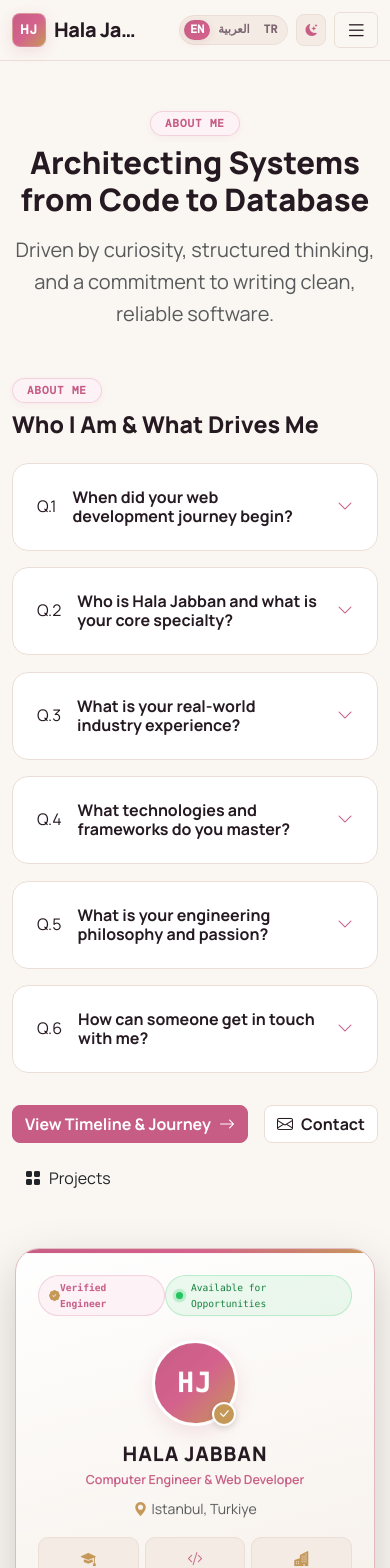
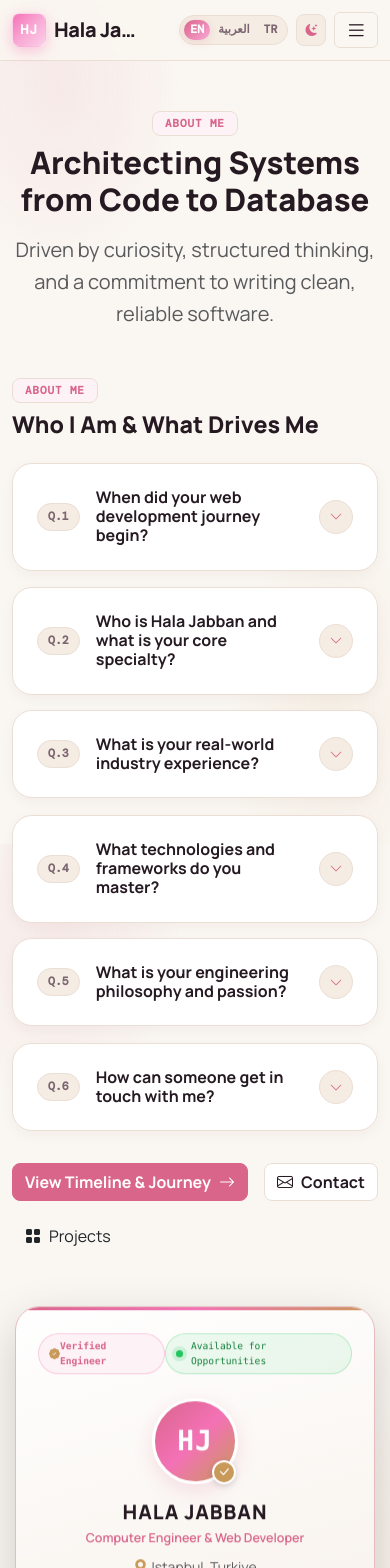
Before and after one commit to halajabbanER/MyProtfolio, a React (Vite) app: page /#/about in a window 390 px wide. Shown: the top 1568 px of the page. Built offline with nearby package versions, Linux system fonts and the light colour scheme.

Commit message:
feat(ui): refine soft light pastel pink canvas, hero floating credentials, polished ambient glow and identity card

```diff
--- a/src/App.css
+++ b/src/App.css
@@ -10,24 +10,25 @@
   /* ============================================================
      SOFT PASTEL BLUSH PINK & WARM LUXURY BEIGE (زهري كاشف وبيج فخم) - LIGHT MODE
      ============================================================ */
-  --bg-app: #FAF6F1;          /* Warm luxury beige / alabaster */
-  --bg-card: #FFFFFF;         /* Crisp clean white */
-  --bg-subtle: #F4ECE4;       /* Warm champagne sand */
+  --bg-app: #FAF6F1;          /* Warm luxury alabaster / beige canvas */
+  --bg-card: #FFFFFF;         /* Pure crisp white card background */
+  --bg-subtle: #F5ECE3;       /* Warm champagne sand background */
   --bg-glass: rgba(250, 246, 241, 0.94);
 
   --text-ink: #261A22;        /* Deep espresso plum / warm charcoal */
-  --text-muted: #7A6570;      /* Soft cashmere taupe */
-  --border-color: #EBDED6;    /* Soft delicate warm beige-rose border */
+  --text-muted: #7A6570;      /* Elegant soft cashmere taupe */
+  --border-color: #EBDED4;    /* Soft delicate warm beige-rose border */
 
   /* Soft Pastel Blush Pink (زهري كاشف) Primary & Accents */
-  --teal-primary: #C75D85;    /* Delicate dusty rose / pastel blush pink */
-  --teal-hover: #B54C74;      /* Refined soft rose hover */
-  --teal-subtle: #FDF2F6;     /* Delicate petal blush (as praised in Image 4!) */
-  --teal-glow: rgba(199, 93, 133, 0.16);
-
-  /* Warm Beige / Champagne (بيج فخم) Accent */
-  --coral-accent: #C59858;    /* Warm metallic champagne gold / beige */
-  --coral-subtle: #FBF4EB;    /* Warm cream latte */
+  --teal-primary: #D9658B;    /* Luminous delicate pastel blush pink */
+  --teal-hover: #C55379;      /* Refined soft rose hover */
+  --teal-subtle: #FDF2F5;     /* Delicate petal blush (soft & easy on eyes) */
+  --teal-border: #F5D3DF;     /* Soft pastel pink border */
+  --teal-glow: rgba(217, 101, 139, 0.18);
+
+  /* Warm Luxury Beige / Champagne (بيج فخم) Accent */
+  --coral-accent: #C89958;    /* Warm metallic champagne gold / beige */
+  --coral-subtle: #FAF2E8;    /* Delicate cream latte */
 
   --shadow-sm: 0 4px 14px rgba(44, 24, 38, 0.04);
   --shadow-md: 0 12px 30px rgba(44, 24, 38, 0.07);
@@ -43,22 +44,23 @@
   /* ============================================================
      SOFT PASTEL BLUSH PINK & WARM LUXURY BEIGE - DARK MODE
      ============================================================ */
-  --bg-app: #130D14;          /* Deep warm dark plum noir */
-  --bg-card: #1D141F;         /* Deep plum velvet noir */
-  --bg-subtle: #271A29;       /* Dark warm aubergine */
-  --bg-glass: rgba(29, 20, 31, 0.94);
+  --bg-app: #140C14;          /* Deep warm plum-obsidian noir */
+  --bg-card: #1E121E;         /* Deep plum velvet noir */
+  --bg-subtle: #291828;       /* Dark warm aubergine */
+  --bg-glass: rgba(30, 18, 30, 0.94);
 
   --text-ink: #FAF4EF;        /* Warm ivory cream */
-  --text-muted: #B8A2AF;      /* Muted warm almond rose-beige */
-  --border-color: #3D263C;    /* Warm rose-gold obsidian */
+  --text-muted: #BBA3AF;      /* Muted warm almond rose-beige */
+  --border-color: #3E243A;    /* Warm rose-gold obsidian */
 
   /* Soft Pastel Blush Pink (زهري كاشف) Primary & Accents */
-  --teal-primary: #F2A1C2;    /* Luminous soft pastel blush pink */
-  --teal-hover: #E88BAF;      /* Soft vibrant blush */
-  --teal-subtle: rgba(242, 161, 194, 0.12); /* Subtle dark petal tint */
-  --teal-glow: rgba(242, 161, 194, 0.22);
-
-  /* Warm Beige / Champagne (بيج فخم) Accent */
+  --teal-primary: #F7A2C0;    /* Luminous soft pastel blush pink */
+  --teal-hover: #EF8DB0;      /* Soft vibrant petal */
+  --teal-subtle: rgba(247, 162, 192, 0.12); /* Subtle dark petal tint */
+  --teal-border: rgba(247, 162, 192, 0.25);
+  --teal-glow: rgba(247, 162, 192, 0.25);
+
+  /* Warm Luxury Beige / Champagne (بيج فخم) Accent */
   --coral-accent: #E6C594;    /* Luminous champagne gold / beige */
   --coral-subtle: #3A2B1C;    /* Warm dark champagne sand */
 
@@ -81,7 +83,17 @@
 .portfolio-app {
   min-height: 100vh;
   background-color: var(--bg-app);
+  background-image:
+    radial-gradient(ellipse 65% 45% at 15% 10%, rgba(217, 101, 139, 0.09), transparent 48%),
+    radial-gradient(ellipse 55% 50% at 85% 85%, rgba(200, 153, 88, 0.08), transparent 48%);
+  background-attachment: fixed;
   color: var(--text-ink);
+}
+
+[data-theme='dark'] .portfolio-app {
+  background-image:
+    radial-gradient(ellipse 65% 45% at 15% 10%, rgba(247, 162, 192, 0.09), transparent 48%),
+    radial-gradient(ellipse 55% 50% at 85% 85%, rgba(230, 197, 148, 0.06), transparent 48%);
 }
 
 .text-ink {
@@ -97,13 +109,13 @@
 }
 
 .text-teal-gradient {
-  background: linear-gradient(135deg, var(--teal-primary) 0%, #D4628D 50%, var(--coral-accent) 100%);
+  background: linear-gradient(135deg, var(--teal-primary) 0%, #E87E9F 50%, var(--coral-accent) 100%);
   -webkit-background-clip: text;
   -webkit-text-fill-color: transparent;
 }
 
 .text-coral-gradient {
-  background: linear-gradient(135deg, var(--coral-accent) 0%, #E6C594 50%, #F5D0A9 100%);
+  background: linear-gradient(135deg, var(--coral-accent) 0%, #D8A468 50%, var(--teal-primary) 100%);
   -webkit-background-clip: text;
   -webkit-text-fill-color: transparent;
 }
@@ -167,7 +179,7 @@
 
 .transition-card:hover {
   transform: translateY(-6px);
-  box-shadow: 0 14px 30px rgba(8, 124, 112, 0.16), 0 0 14px rgba(6, 182, 212, 0.14) !important;
+  box-shadow: 0 14px 30px var(--teal-glow), 0 0 14px var(--teal-glow) !important;
   border-color: var(--teal-primary) !important;
 }
 
@@ -191,43 +203,135 @@
   }
 }
 
+.credential-ribbon-pill {
+  background: var(--bg-card);
+  color: var(--text-ink);
+  font-family: var(--font-mono);
+  font-size: 12px;
+  font-weight: 600;
+  padding: 8px 16px;
+  border-radius: 9999px;
+  border: 1px solid var(--border-color);
+  box-shadow: var(--shadow-sm);
+  transition: all 0.25s ease;
+  display: inline-flex;
+  align-items: center;
+}
+
+.credential-ribbon-pill:hover {
+  border-color: var(--teal-primary);
+  transform: translateY(-2px);
+  box-shadow: 0 6px 18px var(--teal-glow);
+}
+
 .qa-card {
   background-color: var(--bg-card);
-  border-color: var(--border-color) !important;
+  border: 1.5px solid var(--border-color) !important;
+  border-radius: var(--radius-lg) !important;
   overflow: hidden;
+  transition: all 0.3s cubic-bezier(0.22, 1, 0.36, 1);
+  box-shadow: var(--shadow-sm);
+}
+
+.qa-card:hover {
+  border-color: rgba(217, 101, 139, 0.4) !important;
+  transform: translateY(-2px);
+  box-shadow: 0 8px 24px var(--teal-glow);
+}
+
+.qa-card.is-open {
+  border-color: var(--teal-primary) !important;
+  box-shadow: 0 12px 32px var(--teal-glow);
+  background: linear-gradient(180deg, var(--bg-card) 0%, var(--teal-subtle) 100%);
+  border-inline-start: 4px solid var(--teal-primary) !important;
+}
+
+.qa-icon-bubble {
+  width: 38px;
+  height: 38px;
+  border-radius: 10px;
+  background: var(--teal-subtle);
+  border: 1px solid rgba(217, 101, 139, 0.2);
+  display: grid;
+  place-items: center;
+  font-size: 16px;
+  flex-shrink: 0;
+  transition: all 0.25s ease;
+}
+
+.qa-card.is-open .qa-icon-bubble {
+  background: var(--teal-primary);
+  color: #ffffff !important;
+  border-color: var(--teal-primary);
+}
+
+.qa-card.is-open .qa-icon-bubble i {
+  color: #ffffff !important;
+}
+
+.qa-badge-q {
+  font-family: var(--font-mono);
+  font-size: 11.5px;
+  font-weight: 700;
+  padding: 4px 10px;
+  border-radius: 9999px;
+  background: var(--bg-subtle);
+  color: var(--text-muted);
+  border: 1px solid var(--border-color);
+  transition: all 0.25s ease;
+}
+
+.qa-card.is-open .qa-badge-q {
+  background: var(--teal-primary);
+  color: #ffffff;
+  border-color: var(--teal-primary);
 }
 
 .qa-question {
   color: var(--text-ink);
   cursor: pointer;
   min-height: 74px;
+  transition: background-color 0.25s ease;
 }
 
 .qa-question:hover {
-  background-color: var(--bg-subtle);
+  background-color: rgba(217, 101, 139, 0.04);
 }
 
 .qa-question:focus-visible {
-  outline: 3px solid rgba(6, 182, 212, 0.35);
+  outline: 3px solid var(--teal-glow);
   outline-offset: -3px;
 }
 
 .qa-chevron {
+  width: 34px;
+  height: 34px;
+  border-radius: 50%;
+  background: var(--bg-subtle);
+  border: 1px solid var(--border-color);
+  display: grid;
+  place-items: center;
   color: var(--teal-primary);
-  transition: transform 0.25s ease;
+  font-size: 13px;
+  transition: transform 0.3s cubic-bezier(0.34, 1.56, 0.64, 1), background-color 0.25s ease, color 0.25s ease;
+  flex-shrink: 0;
 }
 
 .qa-chevron.is-open {
   transform: rotate(180deg);
+  background: var(--teal-primary);
+  color: #ffffff;
+  border-color: var(--teal-primary);
 }
 
 .qa-answer {
-  border-top: 1px solid var(--border-color);
-  animation: qa-answer-reveal 0.25s ease-out;
+  border-top: 1px solid rgba(217, 101, 139, 0.15);
+  animation: qa-answer-reveal 0.3s cubic-bezier(0.22, 1, 0.36, 1);
+  padding: 1.25rem 1.5rem 1.5rem;
 }
 
 @keyframes qa-answer-reveal {
-  from { opacity: 0; transform: translateY(-6px); }
+  from { opacity: 0; transform: translateY(-8px); }
   to { opacity: 1; transform: translateY(0); }
 }
 
@@ -356,25 +460,25 @@
   width: 38px;
   height: 38px;
   border-radius: var(--radius-sm);
-  background: linear-gradient(135deg, var(--teal-primary) 0%, #D4628D 50%, var(--coral-accent) 100%);
+  background: linear-gradient(135deg, #F472B6 0%, #F9A8D4 50%, #FBCFE8 100%);
   color: #ffffff;
   font-family: var(--font-mono);
   font-size: 13px;
   font-weight: 700;
   letter-spacing: 0.05em;
-  box-shadow: 0 4px 14px var(--teal-glow);
-  border: 1px solid rgba(255, 255, 255, 0.25);
+  box-shadow: 0 4px 14px rgba(244, 114, 182, 0.4);
+  border: 1px solid rgba(255, 255, 255, 0.35);
   transition: all 0.35s cubic-bezier(0.34, 1.56, 0.64, 1);
   position: relative;
 }
 
 .navbar-brand:hover .logo-box {
-  background: linear-gradient(135deg, var(--teal-hover) 0%, var(--teal-primary) 50%, var(--coral-accent) 100%);
+  background: linear-gradient(135deg, #EC4899 0%, #F472B6 50%, #FBCFE8 100%);
   background-size: 200% 200%;
   animation: gradientShift 2.5s ease infinite;
   color: #ffffff;
   transform: scale(1.14) rotate(-6deg);
-  box-shadow: 0 8px 24px var(--teal-glow), 0 0 16px rgba(197, 152, 88, 0.3);
+  box-shadow: 0 8px 24px rgba(244, 114, 182, 0.55), 0 0 16px rgba(251, 207, 232, 0.4);
 }
 
 .brand-name {
@@ -383,11 +487,11 @@
 }
 
 .navbar-brand:hover .brand-name {
-  background: linear-gradient(135deg, var(--teal-primary) 0%, #D4628D 50%, var(--coral-accent) 100%);
+  background: linear-gradient(135deg, #EC4899 0%, #F472B6 50%, #F9A8D4 100%);
   -webkit-background-clip: text;
   -webkit-text-fill-color: transparent;
   transform: translateX(3px);
-  filter: drop-shadow(0 2px 8px var(--teal-glow));
+  filter: drop-shadow(0 2px 8px rgba(244, 114, 182, 0.25));
 }
 
 @keyframes gradientShift {
@@ -413,14 +517,14 @@
 
 .custom-nav-link:hover {
   color: var(--teal-primary) !important;
-  background: linear-gradient(135deg, var(--teal-subtle) 0%, rgba(56, 189, 248, 0.15) 60%, rgba(217, 119, 6, 0.1) 100%);
-  box-shadow: 0 4px 14px rgba(8, 124, 112, 0.2);
+  background: linear-gradient(135deg, var(--teal-subtle) 0%, rgba(249, 168, 212, 0.2) 60%, rgba(253, 232, 237, 0.3) 100%);
+  box-shadow: 0 4px 14px rgba(244, 114, 182, 0.15);
   transform: translateY(-2px);
 }
 
 .custom-nav-link.active {
   color: var(--teal-primary) !important;
-  background: linear-gradient(135deg, var(--teal-subtle) 0%, rgba(56, 189, 248, 0.18) 100%);
+  background: linear-gradient(135deg, var(--teal-subtle) 0%, rgba(249, 168, 212, 0.25) 100%);
   font-weight: 700;
   box-shadow: inset 0 -2px 0 var(--teal-primary);
 }
@@ -480,7 +584,7 @@
 }
 
 .lang-pill-btn.active {
-  background: linear-gradient(135deg, var(--teal-primary) 0%, #D4628D 100%);
+  background: linear-gradient(135deg, var(--teal-primary) 0%, #F9A8D4 100%);
   color: #ffffff !important;
   box-shadow: 0 2px 8px var(--teal-glow);
 }
@@ -543,7 +647,7 @@
 }
 
 .btn-outline-teal:hover {
-  background: linear-gradient(135deg, var(--teal-primary) 0%, #D4628D 100%);
+  background: linear-gradient(135deg, var(--teal-primary) 0%, #F9A8D4 100%);
   border-color: transparent;
   color: #ffffff;
   transform: translateY(-2px);
@@ -599,10 +703,9 @@
   font-size: 11px;
   font-weight: 700;
   letter-spacing: 0.08em;
-  padding: 6px 14px;
-  border-radius: 9999px;
-  border: 1px solid rgba(199, 93, 133, 0.22);
-  box-shadow: 0 2px 6px rgba(199, 93, 133, 0.06);
+  padding: 6px 12px;
+  border-radius: var(--radius-sm);
+  border: 1px solid var(--border-color);
 }
 
 .hero-pill {
@@ -615,18 +718,10 @@
   background-color: var(--teal-subtle);
   color: var(--teal-primary);
   font-family: var(--font-mono);
-  font-size: 11.5px;
+  font-size: 11px;
   font-weight: 600;
-  border-radius: 6px;
-  padding: 4px 10px;
-  border: 1px solid rgba(199, 93, 133, 0.2);
-  transition: all 0.2s ease;
-}
-
-.tech-tag:hover {
-  background-color: rgba(199, 93, 133, 0.14);
-  border-color: var(--teal-primary);
-  transform: translateY(-1px);
+  border-radius: 4px;
+  padding: 4px 8px;
 }
 
 .icon-circle {
@@ -661,9 +756,10 @@
    CODE CARD ON HOME / ABOUT
    ============================================================ */
 .hero-code-card {
-  background: #141c1b;
-  color: #e6f1ee;
-  border: 1px solid rgba(255, 255, 255, 0.1) !important;
+  background: linear-gradient(160deg, #1C121D 0%, #150C16 100%);
+  color: #F8EDF3;
+  border: 1px solid rgba(244, 114, 182, 0.25) !important;
+  box-shadow: 0 20px 48px -15px rgba(50, 22, 38, 0.35), 0 0 26px var(--teal-glow) !important;
   animation: idleCardFloat 5s ease-in-out infinite;
 }
 
@@ -680,33 +776,34 @@
 }
 
 .text-keyword {
-  color: #2dd4bf;
+  color: var(--teal-primary);
   font-weight: bold;
 }
 .text-string {
-  color: #fca5a5;
+  color: #F8D29D;
 }
 .text-boolean {
-  color: #fb923c;
+  color: var(--coral-accent);
   font-weight: bold;
 }
 .text-code-plain {
-  color: #e2e8f0;
+  color: #F5E8EE;
 }
 .editor-tab {
   background-color: rgba(255, 255, 255, 0.08);
-  color: #cbd5e1;
+  color: #EBD6DF;
   font-size: 11px;
+  border: 1px solid rgba(255, 255, 255, 0.12);
 }
 .typing-cursor {
   display: inline-block;
   width: 8px;
   height: 16px;
-  background-color: #2dd4bf;
+  background-color: var(--teal-primary);
   margin-left: 2px;
   vertical-align: -2px;
   animation: blink-cursor 0.8s step-end infinite;
-  box-shadow: 0 0 8px rgba(45, 212, 191, 0.6);
+  box-shadow: 0 0 10px var(--teal-glow);
 }
 @keyframes blink-cursor {
   0%, 100% {
@@ -715,6 +812,59 @@
   50% {
     opacity: 0;
   }
+}
+
+/* Floating Hero Credential Pills */
+.hero-floating-pill {
+  position: absolute;
+  z-index: 10;
+  background: var(--bg-card);
+  border: 1px solid rgba(244, 114, 182, 0.32);
+  border-radius: 9999px;
+  padding: 8px 16px;
+  color: var(--text-ink);
+  box-shadow: 0 10px 28px rgba(50, 22, 38, 0.08), 0 0 16px var(--teal-glow);
+  backdrop-filter: blur(8px);
+  pointer-events: auto;
+  transition: transform 0.3s ease, box-shadow 0.3s ease;
+}
+
+.hero-floating-pill:hover {
+  transform: scale(1.05) translateY(-3px);
+  border-color: var(--teal-primary);
+  box-shadow: 0 14px 34px rgba(50, 22, 38, 0.14), 0 0 22px var(--teal-glow);
+}
+
+.hero-float-top {
+  top: -16px;
+  right: -12px;
+  animation: floatSubtle1 6s ease-in-out infinite alternate;
+}
+
+.hero-float-bottom {
+  bottom: -16px;
+  left: -12px;
+  animation: floatSubtle2 6s ease-in-out infinite alternate;
+}
+
+@keyframes floatSubtle1 {
+  0% { transform: translateY(0px) rotate(0deg); }
+  100% { transform: translateY(-7px) rotate(1deg); }
+}
+
+@keyframes floatSubtle2 {
+  0% { transform: translateY(0px) rotate(0deg); }
+  100% { transform: translateY(7px) rotate(-1deg); }
+}
+
+[dir="rtl"] .hero-float-top {
+  right: auto;
+  left: -12px;
+}
+
+[dir="rtl"] .hero-float-bottom {
+  left: auto;
+  right: -12px;
 }
 .hover-icon {
   opacity: 0.7;
@@ -812,10 +962,16 @@
 .skill-progress {
   overflow: hidden;
   background-color: var(--bg-subtle);
+  border-radius: 999px;
+  border: 1px solid var(--border-color);
+  padding: 1.5px;
 }
 
 .skill-progress .progress-bar {
   width: 0;
+  background: linear-gradient(90deg, var(--teal-primary) 0%, #F9A8D4 100%) !important;
+  box-shadow: 0 2px 8px var(--teal-glow);
+  border-radius: 999px;
   animation: skill-progress-fill 1.1s cubic-bezier(0.22, 1, 0.36, 1) forwards;
   animation-delay: var(--skill-delay, 0ms);
 }
@@ -1153,7 +1309,7 @@
   width: 100%;
   max-height: 90vh;
   overflow: hidden;
-  box-shadow: 0 25px 60px rgba(38, 20, 32, 0.35), 0 0 28px var(--teal-glow);
+  box-shadow: 0 25px 60px rgba(50, 22, 38, 0.35), 0 0 28px var(--teal-glow);
 }
 
 .modal-image-col {
@@ -1247,7 +1403,7 @@
 .timeline-marker {
   width: 44px;
   height: 44px;
-  background: linear-gradient(135deg, var(--teal-primary) 0%, #D4628D 50%, var(--coral-accent) 100%);
+  background: linear-gradient(135deg, var(--teal-primary) 0%, #F472B6 50%, var(--coral-accent) 100%);
   border: 4px solid var(--bg-app);
   color: #ffffff;
   z-index: 2;
@@ -1265,7 +1421,7 @@
 
 .timeline-card:hover {
   transform: translateY(-4px);
-  border-color: rgba(199, 93, 133, 0.35) !important;
+  border-color: var(--teal-primary) !important;
   box-shadow: var(--shadow-md), 0 0 20px var(--teal-glow) !important;
 }
 
@@ -1452,7 +1608,7 @@
 }
 
 .contact-shell .btn-teal {
-  background: linear-gradient(135deg, var(--teal-primary), #D4628D);
+  background: linear-gradient(135deg, var(--teal-primary), #FB7185);
   border: 0;
   box-shadow: 0 12px 26px var(--teal-glow);
 }
@@ -2040,12 +2196,12 @@
   min-height: 100%;
   padding: clamp(1.5rem, 4vw, 3rem) !important;
   background: linear-gradient(155deg, #2D1726 0%, #190B16 100%) !important;
-  border: 1px solid rgba(230, 197, 148, 0.25) !important;
-  box-shadow: 0 24px 55px rgba(38, 18, 32, 0.25), 0 0 28px var(--teal-glow) !important;
+  border: 1px solid rgba(247, 210, 220, 0.3) !important;
+  box-shadow: 0 24px 55px rgba(50, 22, 38, 0.25), 0 0 28px var(--teal-glow) !important;
 }
 
 .contact-sidebar-card:hover {
-  box-shadow: 0 28px 60px rgba(38, 18, 32, 0.35), 0 0 35px var(--teal-glow) !important;
+  box-shadow: 0 28px 60px rgba(50, 22, 38, 0.35), 0 0 35px var(--teal-glow) !important;
 }
 
 .contact-form-card {
@@ -2062,7 +2218,7 @@
   position: absolute;
   inset: 0 0 auto;
   height: 5px;
-  background: linear-gradient(90deg, var(--teal-primary), #D4628D, var(--coral-accent));
+  background: linear-gradient(90deg, var(--teal-primary), #F472B6, var(--coral-accent));
 }
 
 .contact-form-card h2 {
@@ -2100,7 +2256,7 @@
   min-height: 52px;
   padding-left: 1.5rem;
   padding-right: 1.5rem;
-  background: linear-gradient(135deg, var(--teal-primary), #D4628D);
+  background: linear-gradient(135deg, var(--teal-primary), #F472B6);
   box-shadow: 0 8px 22px var(--teal-glow);
 }
 
@@ -2126,14 +2282,14 @@
 /* Contact page visual refresh */
 .contact-shell {
   background:
-    radial-gradient(circle at 92% 8%, rgba(251, 113, 133, 0.12), transparent 24%),
+    radial-gradient(circle at 92% 8%, rgba(244, 114, 182, 0.15), transparent 24%),
     linear-gradient(180deg, var(--bg-app) 0%, var(--bg-subtle) 100%);
   color: var(--text-ink);
   padding-bottom: 7rem !important;
 }
 
 .contact-shell::before {
-  background-image: linear-gradient(rgba(225, 29, 72, 0.04) 1px, transparent 1px), linear-gradient(90deg, rgba(225, 29, 72, 0.04) 1px, transparent 1px);
+  background-image: linear-gradient(rgba(244, 114, 182, 0.05) 1px, transparent 1px), linear-gradient(90deg, rgba(244, 114, 182, 0.05) 1px, transparent 1px);
   background-size: 44px 44px;
   mask-image: linear-gradient(to bottom, black, transparent 70%);
 }
@@ -2143,7 +2299,7 @@
   font-size: clamp(2.5rem, 5vw, 4.8rem) !important;
   line-height: 1.02 !important;
   letter-spacing: -0.045em;
-  background: linear-gradient(110deg, var(--text-ink) 20%, var(--teal-primary) 70%, #D4628D 100%);
+  background: linear-gradient(110deg, var(--text-ink) 20%, var(--teal-primary) 70%, #F472B6 100%);
   -webkit-background-clip: text;
   -webkit-text-fill-color: transparent;
 }
@@ -2224,12 +2380,12 @@
 }
 
 .contact-shell .btn-teal {
-  background: linear-gradient(135deg, var(--teal-primary), #D4628D);
+  background: linear-gradient(135deg, var(--teal-primary), #FB7185);
 }
 
 [data-theme='dark'] .contact-shell {
   background:
-    radial-gradient(circle at 92% 8%, rgba(242, 161, 194, 0.12), transparent 24%),
+    radial-gradient(circle at 92% 8%, rgba(251, 113, 133, 0.15), transparent 24%),
     linear-gradient(180deg, var(--bg-app) 0%, var(--bg-subtle) 100%);
 }
 
@@ -2252,10 +2408,10 @@
   width: 100%;
   background: linear-gradient(165deg, var(--bg-card) 0%, var(--bg-subtle) 100%);
   color: var(--text-ink);
-  border: 1.5px solid color-mix(in srgb, var(--teal-primary) 28%, var(--border-color));
+  border: 1.5px solid color-mix(in srgb, var(--teal-primary) 30%, var(--border-color));
   border-radius: 24px;
   padding: 22px;
-  box-shadow: 0 20px 48px -15px rgba(42, 31, 38, 0.12), 0 0 24px var(--teal-glow);
+  box-shadow: 0 20px 48px -15px rgba(50, 22, 38, 0.12), 0 0 24px var(--teal-glow);
   position: relative;
   transition: box-shadow 0.3s ease, border-color 0.3s ease;
   user-select: none;
@@ -2267,7 +2423,7 @@
 
 .engineer-identity-card:hover {
   border-color: var(--teal-primary);
-  box-shadow: 0 28px 60px -15px var(--teal-glow), 0 0 32px rgba(199, 93, 133, 0.22);
+  box-shadow: 0 28px 60px -15px var(--teal-glow), 0 0 32px rgba(244, 114, 182, 0.28);
 }
 
 .engineer-gentle-float {
@@ -2289,12 +2445,12 @@
   left: 0;
   right: 0;
   height: 3.5px;
-  background: linear-gradient(90deg, var(--teal-primary), #D4628D, var(--coral-accent));
+  background: linear-gradient(90deg, var(--teal-primary), #F472B6, var(--coral-accent));
 }
 
 .engineer-seal-pill {
   background: var(--teal-subtle);
-  border: 1px solid rgba(199, 93, 133, 0.22);
+  border: 1px solid rgba(244, 114, 182, 0.30);
   border-radius: 9999px;
   padding: 4px 10px;
   font-size: 11px;
@@ -2352,7 +2508,7 @@
   width: 86px;
   height: 86px;
   border-radius: 50%;
-  background: linear-gradient(135deg, var(--teal-primary) 0%, #D4628D 50%, var(--coral-accent) 100%);
+  background: linear-gradient(135deg, var(--teal-primary) 0%, #F472B6 50%, var(--coral-accent) 100%);
   box-shadow: 0 6px 20px var(--teal-glow);
   border: 3px solid var(--bg-card);
   display: flex;
@@ -2425,7 +2581,7 @@
 }
 
 .credential-pillar-box:hover {
-  border-color: rgba(199, 93, 133, 0.3);
+  border-color: var(--teal-primary);
   transform: translateY(-2px);
 }
 
--- a/src/components/LanyardBadge.jsx
+++ b/src/components/LanyardBadge.jsx
@@ -38,7 +38,7 @@
       language === 'ar'
         ? { title: 'تطوير الويب', sub: 'منذ عام 2022' }
         : language === 'tr'
-        ? { title: 'Web Geliştirme', sub: '2022\'den Beri' }
+        ? { title: 'Web Geliştirme', sub: "2022'den Beri" }
         : { title: 'Web Craft', sub: 'Active Since 2022' },
     industry:
       language === 'ar'
@@ -91,7 +91,7 @@
         <div
           className="holographic-glare-overlay"
           style={{
-            background: `radial-gradient(circle at ${glare.x}% ${glare.y}%, rgba(255, 255, 255, 0.5) 0%, rgba(242, 161, 194, 0.25) 35%, rgba(230, 197, 148, 0.18) 60%, transparent 75%)`,
+            background: `radial-gradient(circle at ${glare.x}% ${glare.y}%, rgba(255, 255, 255, 0.5) 0%, rgba(244, 114, 182, 0.25) 35%, rgba(224, 159, 103, 0.18) 60%, transparent 75%)`,
             opacity: glare.opacity,
           }}
         ></div>
--- a/src/components/ProjectCard.jsx
+++ b/src/components/ProjectCard.jsx
@@ -3,7 +3,7 @@
 export default function ProjectCard({ project, index = 0, onDetails }) {
   const { t } = useLanguage()
   const formattedIndex = String(index + 1).padStart(2, '0')
-  const projectColors = ['#C75D85', '#C59858', '#D4628D', '#B58E52', '#B84F76', '#D68FA9', '#C28452', '#E6C594']
+  const projectColors = ['#F472B6', '#E09F67', '#EC4899', '#DB2777', '#F9A8D4', '#F43F5E', '#D97706', '#E6C594']
   const categoryColor = projectColors[index % projectColors.length]
 
   const getCategoryIcon = (category) => {
--- a/src/index.css
+++ b/src/index.css
@@ -13,11 +13,11 @@
 }
 
 ::selection {
-  background: rgba(199, 93, 133, 0.25);
-  color: #261A22;
+  background: rgba(244, 114, 182, 0.35);
+  color: #3B202E;
 }
 
 [data-theme='dark'] ::selection {
-  background: rgba(242, 161, 194, 0.35);
-  color: #ffffff;
+  background: rgba(249, 168, 212, 0.38);
+  color: #FFFFFF;
 }
--- a/src/pages/HomePage.jsx
+++ b/src/pages/HomePage.jsx
@@ -38,9 +38,14 @@
 }
 
 export default function HomePage() {
-  const { t } = useLanguage()
+  const { t, language } = useLanguage()
   const stats = t.home.stats.map((stat, index) => ({ ...stat, icon: ['bi-briefcase', 'bi-translate', 'bi-mortarboard', 'bi-folder-check'][index] }))
   const highlights = t.home.highlights.map((item, index) => ({ ...item, icon: ['bi-server', 'bi-phone', 'bi-cpu'][index], color: ['teal', 'coral', 'cyan'][index] }))
+
+  const rootsBadgeText =
+    language === 'ar' ? 'تطوير الويب منذ 2022' : language === 'tr' ? "2022'den Beri Web" : 'Web Craft Since 2022'
+  const degreeBadgeText =
+    language === 'ar' ? 'هندسة حاسوب • FSMVU' : language === 'tr' ? 'Bilgisayar Müh. • FSMVU' : 'Computer Eng • FSMVU'
 
   return (
     <div className="home-page animate-fade-in">
@@ -96,8 +101,20 @@
               </div>
             </div>
 
-            <div className="col-lg-5">
+            <div className="col-lg-5 position-relative hero-code-wrapper">
+              {/* Floating Credential Pill 1: Web Roots Since 2022 */}
+              <div className="hero-floating-pill hero-float-top d-none d-md-inline-flex align-items-center gap-2 shadow-sm">
+                <span className="floating-pill-icon"><i className="bi bi-code-slash text-teal"></i></span>
+                <span className="small font-monospace fw-bold">{rootsBadgeText}</span>
+              </div>
+
               <TypingCodeCard />
+
+              {/* Floating Credential Pill 2: FSMVU Computer Engineering */}
+              <div className="hero-floating-pill hero-float-bottom d-none d-md-inline-flex align-items-center gap-2 shadow-sm">
+                <span className="floating-pill-icon"><i className="bi bi-mortarboard-fill text-coral"></i></span>
+                <span className="small font-monospace fw-bold">{degreeBadgeText}</span>
+              </div>
             </div>
           </div>
         </div>
```
